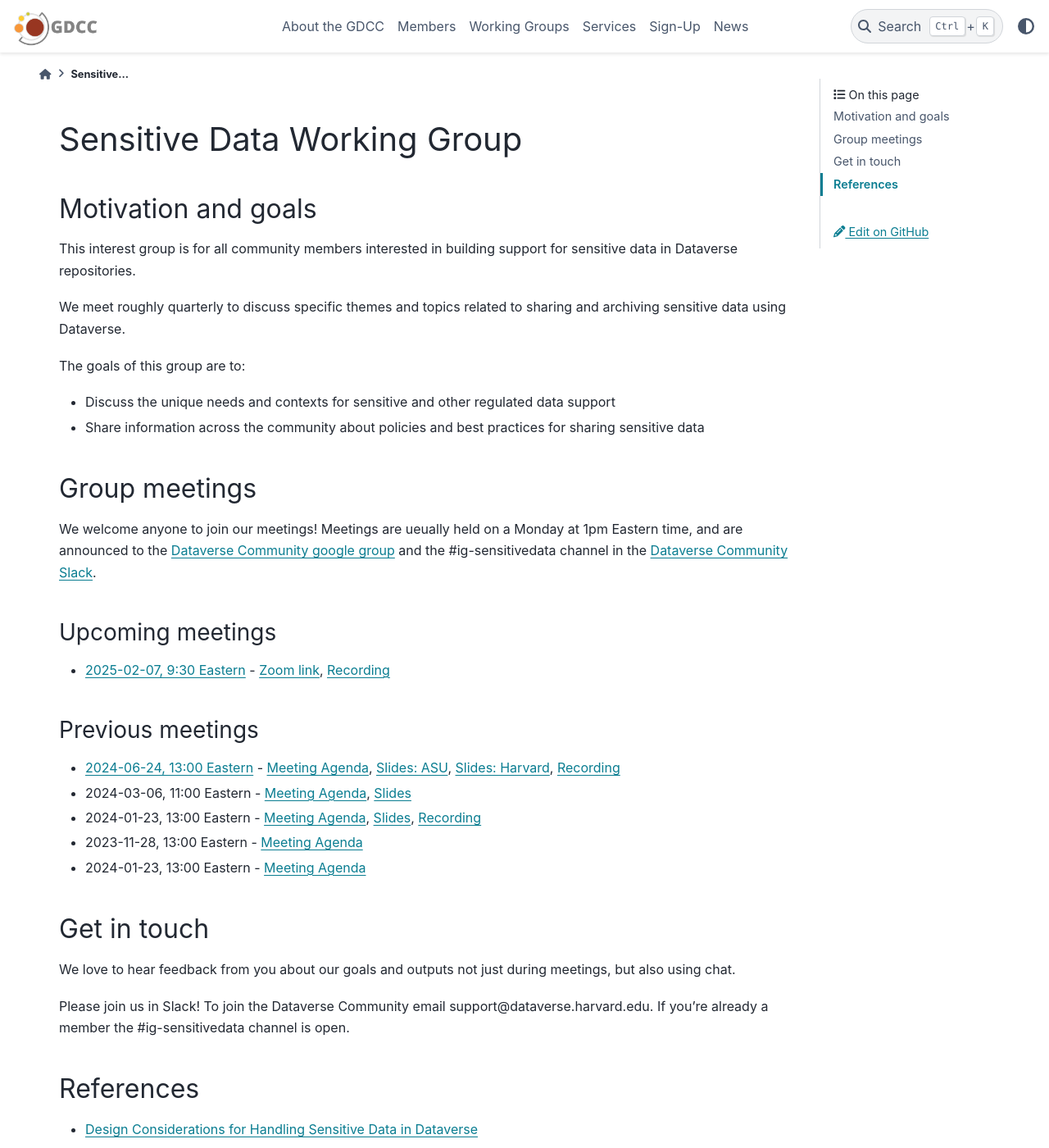
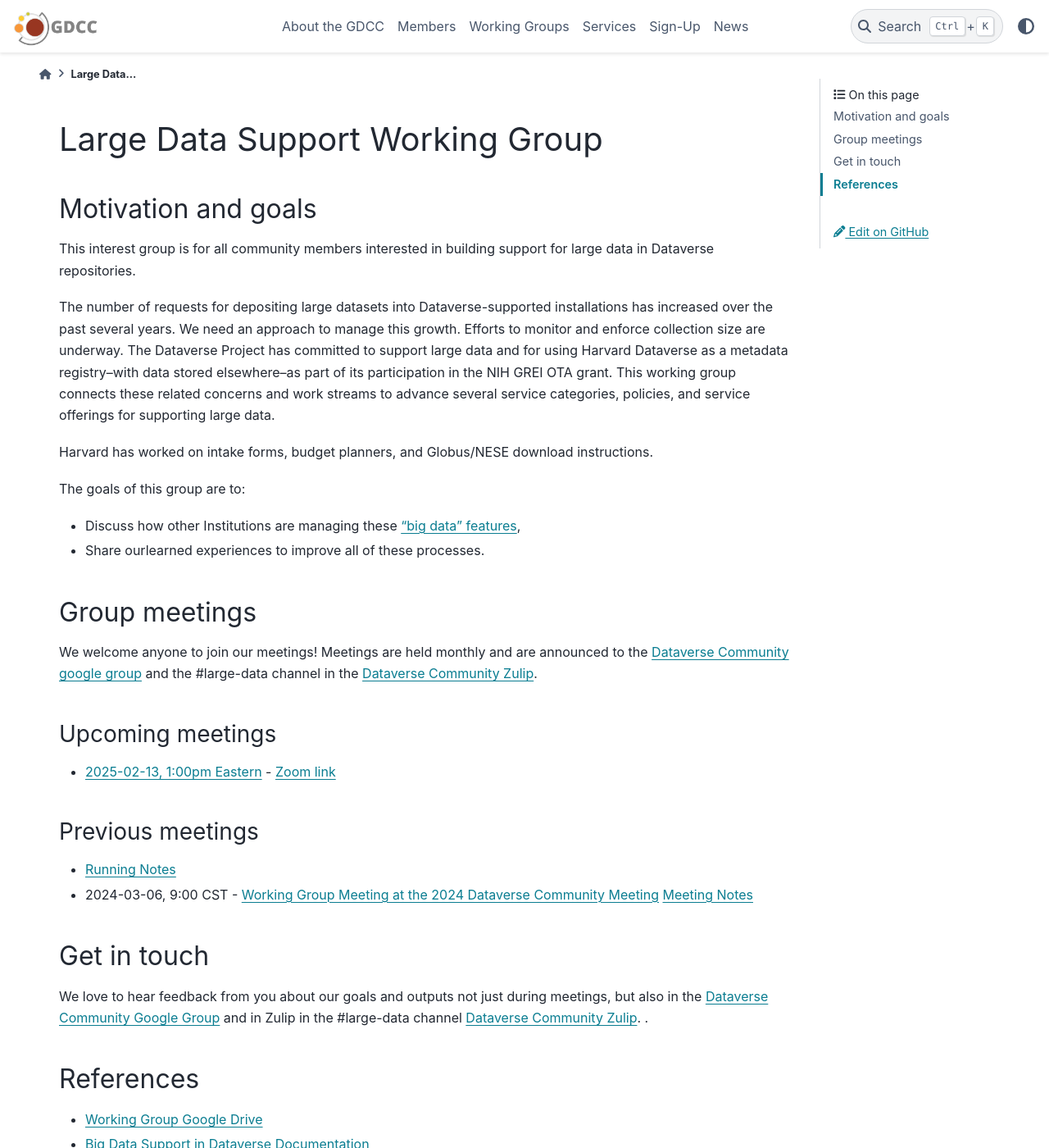
Before and after one commit to gdcc/www.gdcc.io, a Sphinx documentation site: the page built from source/working-groups/large-data-support.md, in a window 1280 px wide and 1400 px high. Shown: the whole window at 82% size. Built offline with Sphinx 7.4.7 and the PyData theme 0.15.4, drawn with Linux system fonts in a browser that asks for light colours; some of the changed text lies outside the part shown.

Commit message:
Filled out Info

```diff
--- a/source/working-groups/large-data-support.md
+++ b/source/working-groups/large-data-support.md
@@ -1,40 +1,38 @@
-# Sensitive Data Working Group
+# Large Data Support Working Group
 
 ## Motivation and goals
 
-This interest group is for all community members interested in building support for sensitive data in Dataverse repositories.
+This interest group is for all community members interested in building support for large data in Dataverse repositories.
 
-We meet roughly quarterly to discuss specific themes and topics related to sharing and archiving sensitive data using Dataverse.
+The number of requests for depositing large datasets into Dataverse-supported installations has increased over the past several years. We need an approach to manage this growth. Efforts to monitor and enforce collection size are underway. The Dataverse Project has committed to support large data and for using Harvard Dataverse as a metadata registry--with data stored elsewhere--as part of its participation in the NIH GREI OTA grant. This working group connects these related concerns and work streams to advance several service categories, policies, and service offerings for supporting large data.
+
+Harvard has worked on intake forms, budget planners, and Globus/NESE download instructions.
 
 The goals of this group are to:
-- Discuss the unique needs and contexts for sensitive and other regulated data support
-- Share information across the community about policies and best practices for sharing sensitive data
+- Discuss how other Institutions are managing these ["big data" features](https://guides.dataverse.org/en/latest/developers/big-data-support.html),
+- Share ourlearned experiences to improve all of these processes.
 
 
 ##  Group meetings
 
-We welcome anyone to join our meetings! Meetings are ueually held on a Monday at 1pm Eastern time, and are announced to the [Dataverse Community google group](https://groups.google.com/u/1/g/dataverse-community) and the #ig-sensitivedata channel in the [Dataverse Community Slack](https://dataversecommunity.slack.com).
+We welcome anyone to join our meetings! Meetings are held monthly and are announced to the [Dataverse Community google group](https://groups.google.com/u/1/g/dataverse-community) and the #large-data channel in the [Dataverse Community Zulip](https://dataverse.zulipchat.com/#narrow/channel/432390-large-data/).
 
 ### Upcoming meetings
 
-- [2025-02-07, 9:30 Eastern](https://time.is/compare/930_7_Feb_2025_in_Boston) - [Zoom link](https://harvard.zoom.us/j/8097317367), [Recording](https://harvard.zoom.us/rec/share/Q9JYXCLCATaTrx9kY6ZatQiMoPCrdpBQRGZ64vQnmihjB4CVMV5UynkdE2zLZrDu.NPJglTgCC1GgYtCL)
+- [2025-02-13, 1:00pm Eastern](https://time.is/compare/1300_13_Feb_2025_in_Boston) - [Zoom link](https://harvard.zoom.us/j/8097317367)
 
 ### Previous meetings
-- [2024-06-24, 13:00 Eastern](https://time.is/compare/1300_24_Jun_2024_in_Boston) - [Meeting Agenda](https://docs.google.com/document/d/1zqrW7BlYFPpvC7lUa7FORAcxBaQYGRa7CcbFe0OilOk/edit#heading=h.yq1tzh9inevt), [Slides: ASU](https://docs.google.com/presentation/d/1L_gcDYhhuMoK-q90ZGy1cAnzdEAdyyTC12OzSMdF3jc/edit?usp=sharing), [Slides: Harvard](https://osf.io/69cux), [Recording](https://harvard.zoom.us/rec/share/3jclvAtIiHMkm3VfrJX56YU2Zao9VKjliEjICi0MHKXNHLOwFjARBZFSbFtfjcpg.yxzsJkamOYyXyR5_)
-- 2024-03-06, 11:00 Eastern - [Meeting Agenda](https://docs.google.com/document/d/13TYC2yu-F2Bj-bz4SlmZn3j6TGYvk0-NsuFbAOFBBwk/edit#heading=h.g1tkl59slrru), [Slides](https://docs.google.com/presentation/d/1SgzhHqFVphW1eonk_7sagGSkkwRJajuGCUfBEYAqvtg/edit#slide=id.p)
-- 2024-01-23, 13:00 Eastern - [Meeting Agenda](https://docs.google.com/document/d/1eE-pxLJYa87Aszg3PISfsv66qc5SIaE3FeOO0cJbY0Q/edit), [Slides](https://docs.google.com/presentation/d/1raxrGDFBqADdhnBJGhxLja8OCEQezqJG/edit?usp=sharing&ouid=105249378030301834452&rtpof=true&sd=true), [Recording](https://harvard.zoom.us/rec/share/VQteAjATctzHwizqsLQcvFx1zK74yFXT_pIwuBSYr_BMb8B7c_kCxCbpeAOFQHGD.dOU_aXyNxAY7yZMz)
-- 2023-11-28, 13:00 Eastern - [Meeting Agenda](https://docs.google.com/document/d/1Zic4dyOeACHOQHNUocaDigKpJyM7XRmmMNdE2mymvXI/edit)
-- 2024-01-23, 13:00 Eastern - [Meeting Agenda](https://docs.google.com/document/d/1Gv2uHWqTrDME7WFwMYPjDmeDwnBsLXiO1lZ_iAR9lgE/edit)
 
-
+- [Running Notes](https://docs.google.com/document/d/1Nz3CLXuycktXFcQXqEGJa1hkhn52M0B1W3HtFMB4kg4/edit?tab=t.0#heading=h.tl1ag1iydmoj)
+- 2024-03-06, 9:00 CST - [Working Group Meeting at the 2024 Dataverse Community Meeting](https://dcm2024.sched.com/event/1YtdW/large-data-support-hybrid-meeting-parallel-event?iframe=yes&w=100%&sidebar=yes&bg=no)   [Meeting Notes](https://docs.google.com/document/d/1hzmOXNUX3g2nrvZQKt4hpN0rSU_4ZpGuRN9r0chvMYo/edit#heading=h.3fi4272um3sy)
 
 ## Get in touch
 
-We love to hear feedback from you about our goals and outputs not just during meetings, but also using chat.
-
-Please join us in Slack! To join the Dataverse Community email support@dataverse.harvard.edu. If you're already a member the  #ig-sensitivedata channel is open.
+We love to hear feedback from you about our goals and outputs not just during meetings, but also in the [Dataverse Community Google Group](https://groups.google.com/u/1/g/dataverse-community) and in Zulip in the #large-data channel [Dataverse Community Zulip](https://dataverse.zulipchat.com/#narrow/channel/432390-large-data/). .
 
 ## References
 
-- [Design Considerations for Handling Sensitive Data in Dataverse](https://docs.google.com/document/d/1gIMCm4iou5UPgm6OiIftuQIyoWWOIwaXpaY39o_3K74/edit?usp=sharing)
-- [Sensitive Data IG Google Drive Folder](https://drive.google.com/drive/folders/1jpc-z-_4xVm6te9CoKAnRCTJBMCNuyYF)
+- [Working Group Google Drive](https://drive.google.com/drive/folders/1y5yegJlYBVoowLDtukyE7PshHF_zYn7Q)
+- [Big Data Support in Dataverse Documentation](https://guides.dataverse.org/en/latest/developers/big-data-support.html)
+- [Harvard Large Data Support](https://support.dataverse.harvard.edu/large-data-support)
+- [Harvard Large Data Pilot](https://github.com/user-attachments/assets/0057a0d3-6e9c-4c2e-88ed-912cae3e7ab2)
```
